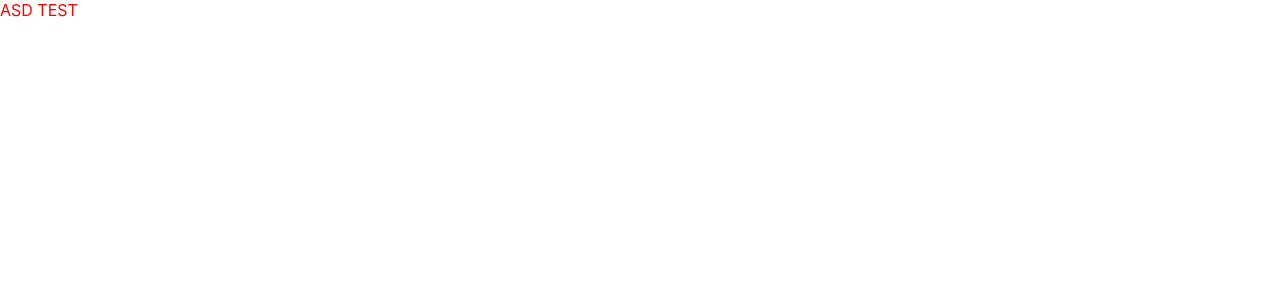
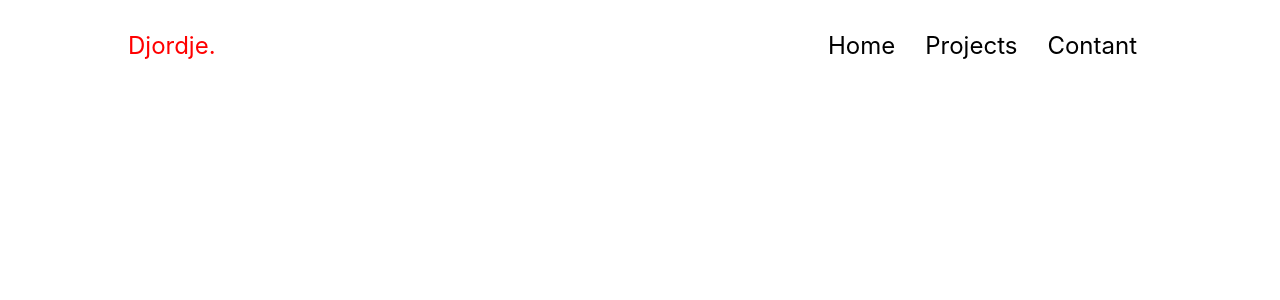
Before and after one commit to JovanMedarovic/Portfolio, a React (Create React App) app: page / in a window 1280 px wide. Shown: the top 300 px of the page. Built offline with nearby package versions, Linux system fonts and the light colour scheme; the HTML template or start-up script is replaced by a standard one.

Commit message:
Navigation init

```diff
--- a/src/MainPage/Components/Navigation/index.jsx
+++ b/src/MainPage/Components/Navigation/index.jsx
@@ -0,0 +1,25 @@
+import React from "react";
+import "./style.scss";
+
+const Navigation = () =>{
+    return(<div className="navigation-container">
+        <div className="logo">
+           <p>Djordje.</p>
+        </div>
+        <nav>
+            <ul>
+                <li className="nav-item">
+                    <a href="" className="nav-link">Home</a>
+                </li>
+                <li className="nav-item">
+                    <a href="" className="nav-link">Projects</a>
+                </li>
+                <li className="nav-item">
+                    <a href="" className="nav-link">Contant</a>
+                </li>
+
+            </ul>
+        </nav>
+    </div>);
+}
+export default Navigation;
--- a/src/MainPage/index.jsx
+++ b/src/MainPage/index.jsx
@@ -1,9 +1,10 @@
 import './style.scss';
+import Navigation from './Components/Navigation';
 
 function App() {
   return (
     <div className="App">
-      ASD TEST
+     <Navigation />
     </div>
   );
 }
--- a/src/MainPage/style.scss
+++ b/src/MainPage/style.scss
@@ -1,3 +1,33 @@
-.App {
-  color: red;
+.navigation-container {
+  display: flex;
+  width: 80%;
+  align-items: center;
+  justify-items: center;
+  margin: 0 auto;
+
+  .logo{
+    flex-grow: 1;
+    font-size: 18pt;
+  }
+
+  nav {
+    ul {
+      display: flex;
+      width: 100%;
+      flex-grow: 1;
+
+      .nav-item{
+        list-style: none;
+        font-size: 18pt;
+
+        margin: 15px;
+        float: right;
+
+        .nav-link{
+          text-decoration: none;
+          color: black;
+        }
+      }
+    }
+  }
 }
```
